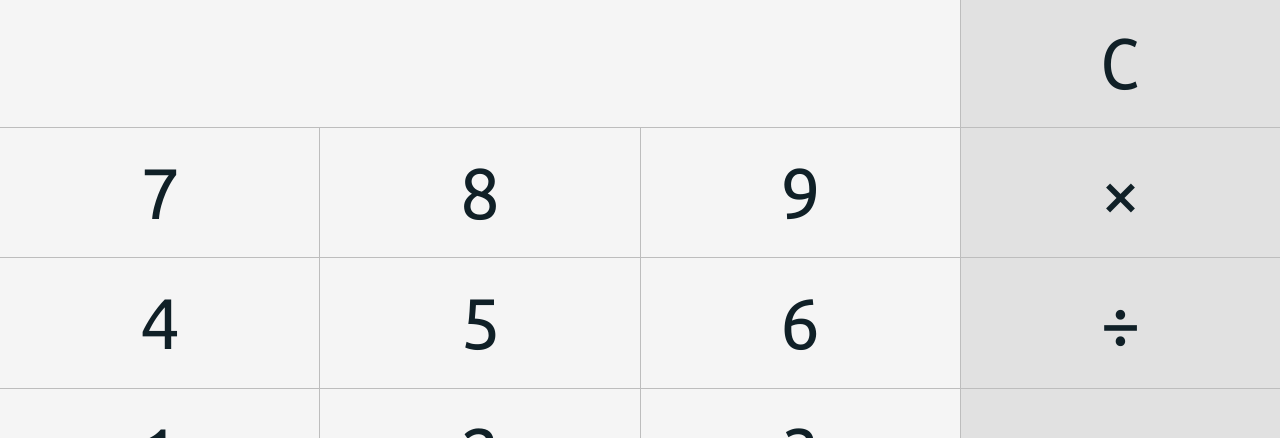
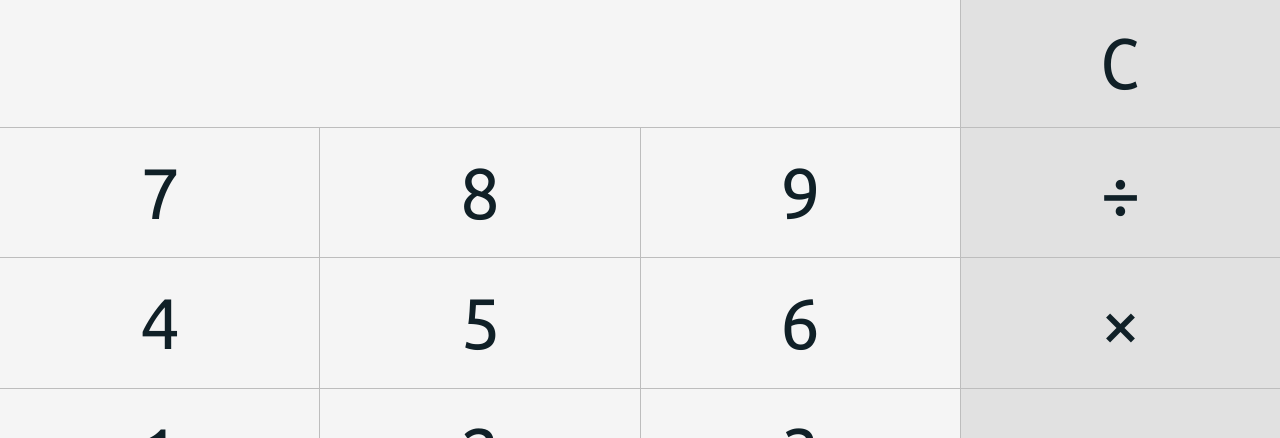
Before and after one commit to icelam/simple-calc, a website built with webpack: page src/index.html in a window 1280 px wide. Shown: the part 152-590 px from the top of the page. Built offline with nearby package versions, Linux system fonts and the light colour scheme.

Commit message:
Fix wrongly mapped css classes

```diff
--- a/src/index.html
+++ b/src/index.html
@@ -84,8 +84,8 @@
 
       <button type="button" class="calculator__button calculator__button--special calculator__button--add js-button-add" aria-label="Add">&plus;</button>
       <button type="button" class="calculator__button calculator__button--special calculator__button--subtract js-button-subtract" aria-label="Subtract">&minus;</button>
-      <button type="button" class="calculator__button calculator__button--special calculator__button--12 js-button-multiply" aria-label="multiply">&times;</button>
-      <button type="button" class="calculator__button calculator__button--special calculator__button--multiply js-button-divide" aria-label="Divide">&divide;</button>
+      <button type="button" class="calculator__button calculator__button--special calculator__button--multiply js-button-multiply" aria-label="multiply">&times;</button>
+      <button type="button" class="calculator__button calculator__button--special calculator__button--divide js-button-divide" aria-label="Divide">&divide;</button>
 
       <div class="calculator__button calculator__button--placeholder"></div>
       <button type="button" class="calculator__button calculator__button--special calculator__button--clear js-button-clear" aria-label="Clear">C</button>
```
